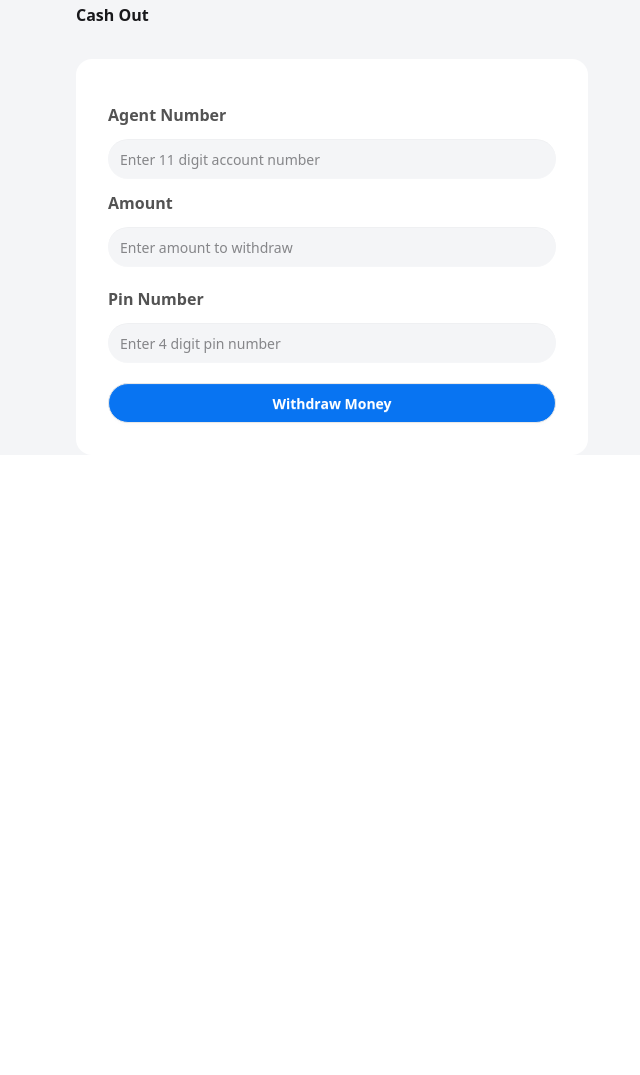
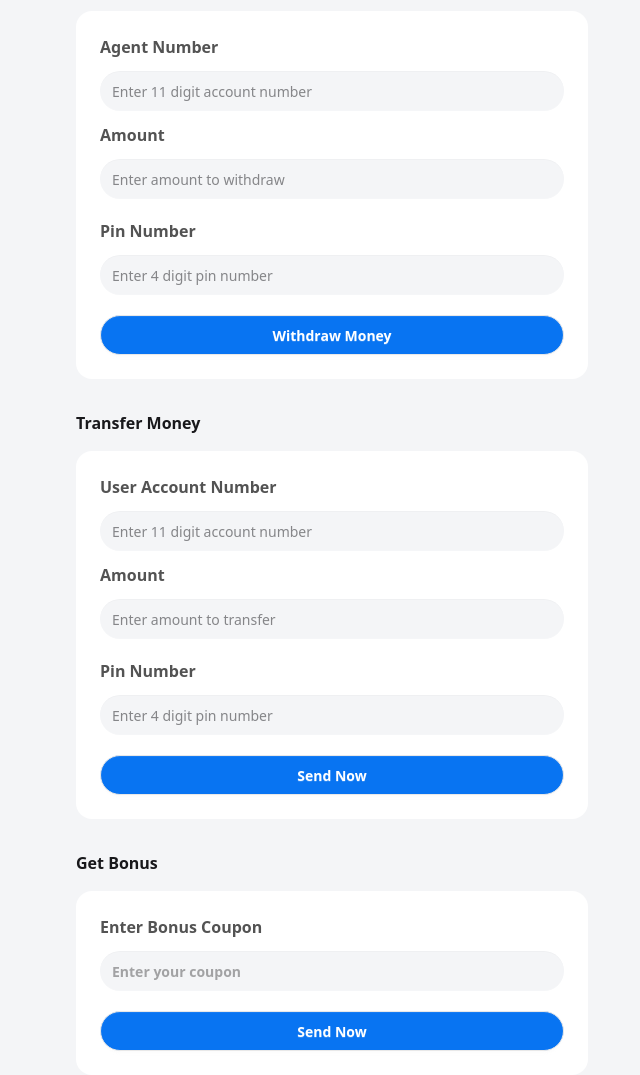
Before and after one commit to sumon-ahmed84/payoo_app, a plain HTML site: page home.html in a window 1280 px wide. Shown: the part 1042-2117 px from the top of the page, without its empty margins (308-948 px from the left). Before the commit the page ends 1497 px from the top, so only its background shows below. Drawn offline with nearby package versions, Linux system fonts and the light colour scheme.

Commit message:
added Transfer money form and Get bounus form

```diff
--- a/home.html
+++ b/home.html
@@ -81,11 +81,11 @@
 
     <div class="max-w-lg mx-auto">
 
-        <!-- addmoney section -->
+        <!-- addmoney form -->
 
     <div id="add-section" >
-      <h1 class="my-8 font-bold">Add Money</h1>
-      <form action="" class="bg-white rounded-2xl p-8">
+      <h1 class="mt-8 mb-4 font-bold">Add Money</h1>
+      <form action="" class="bg-white rounded-2xl p-6">
         <div>
           <h1 class="text-[#080808B2] font-semibold">Select A Bank</h1>
           <select id="bank" class="select  mt-3 bg-[#F4F5F7] text-[#080808B2] w-full rounded-3xl">
@@ -113,12 +113,12 @@
       </form>
     </div>
 
-    <!-- cashout section -->
+    <!-- cashout form -->
 
     <div id="cashout-section" >
-      <h1 class="my-8 font-bold">Cash Out</h1>
-      <form action="" class="bg-white rounded-2xl p-8">
-        <div class="mt-3">
+      <h1 class="mt-8 mb-4 font-bold">Cash Out</h1>
+      <form action="" class="bg-white rounded-2xl p-6">
+        <div>
             <label for="" class="font-semibold text-[#080808B2] ">Agent Number</label><br>
             <input id="agent-number" type="text" placeholder="Enter 11 digit account number" class="input mt-3 bg-[#F4F5F7] rounded-3xl border-none w-full" />
         </div>
@@ -132,7 +132,44 @@
         </div>
         <button type="button" class="btn bg-[#0874F2] w-full rounded-3xl mt-5 text-white" id="cashout-btn">Withdraw Money</button>
       </form>
+
     </div>
+
+    <!-- Transfer momey form -->
+
+    <div id="" >
+      <h1 class="mt-8 mb-4 font-bold">Transfer Money</h1>
+      <form action="" class="bg-white rounded-2xl p-6">
+        <div>
+            <label for="" class="font-semibold text-[#080808B2] ">User Account Number</label><br>
+            <input id="" type="text" placeholder="Enter 11 digit account number" class="input mt-3 bg-[#F4F5F7] rounded-3xl border-none w-full" />
+        </div>
+        <div class="mt-3">
+            <label for="" class="font-semibold text-[#080808B2] ">Amount</label><br>
+            <input id="" type="text" placeholder="Enter amount to transfer" class="input mt-3 bg-[#F4F5F7] rounded-3xl border-none w-full" />
+        </div>
+        <div class="mt-5">
+            <label for="" class="font-semibold text-[#080808B2]">Pin Number</label><br>
+            <input id="" type="text" placeholder="Enter 4 digit pin number" class="input mt-3 bg-[#F4F5F7] rounded-3xl border-none w-full" />
+        </div>
+        <button type="button" class="btn bg-[#0874F2] w-full rounded-3xl mt-5 text-white" id="">Send Now</button>
+      </form>
+    </div>
+
+     <!-- Get Bonus form -->
+
+    <div id="" >
+      <h1 class="mt-8 mb-4 font-bold">Get Bonus</h1>
+      <form action="" class="bg-white rounded-2xl p-6">
+        <div>
+            <label for="" class="font-semibold text-[#080808B2]">Enter Bonus Coupon<br>
+            <input id="" type="text" placeholder="Enter your coupon" class="input mt-3 bg-[#F4F5F7] rounded-3xl border-none w-full" />
+        </div>
+        <button type="button" class="btn bg-[#0874F2] w-full rounded-3xl mt-5 text-white" id="">Send Now</button>
+      </form>
+    </div>
+
+
     </div>
 
     <!-- script file -->
```
